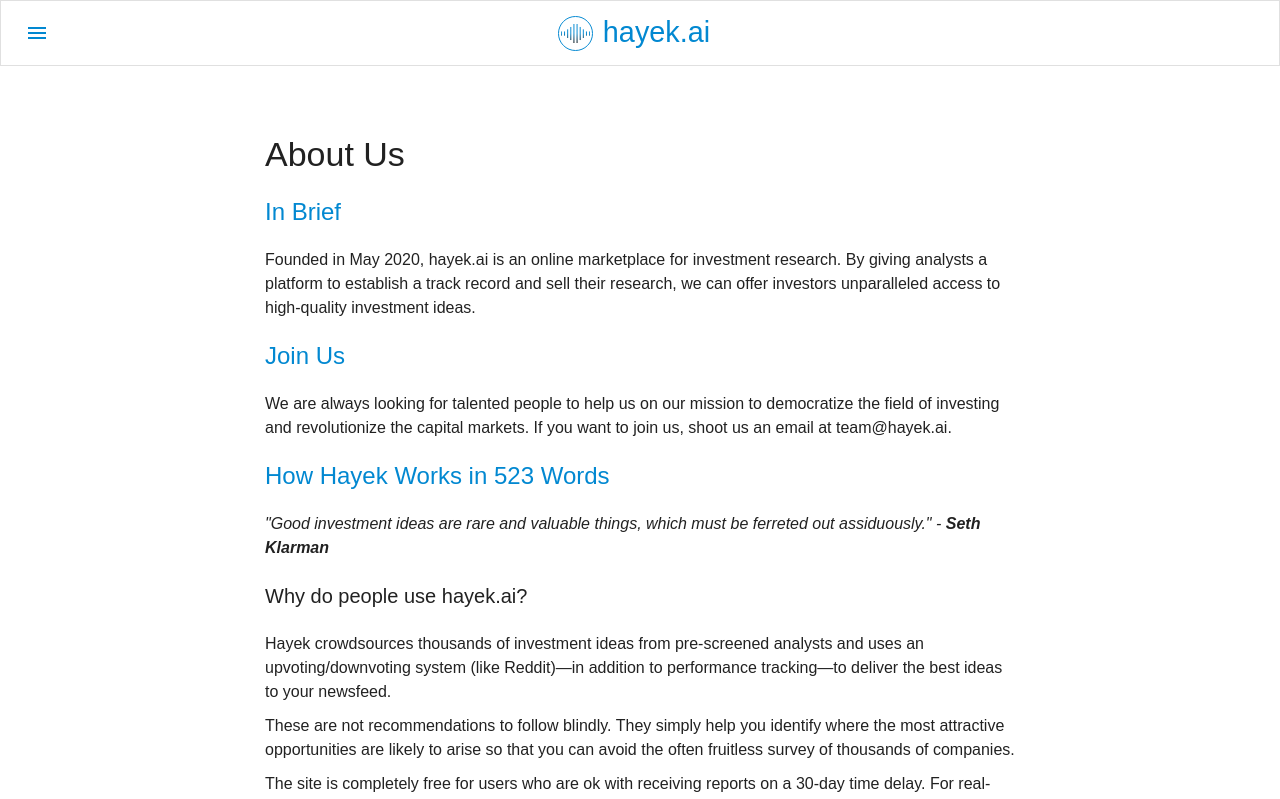
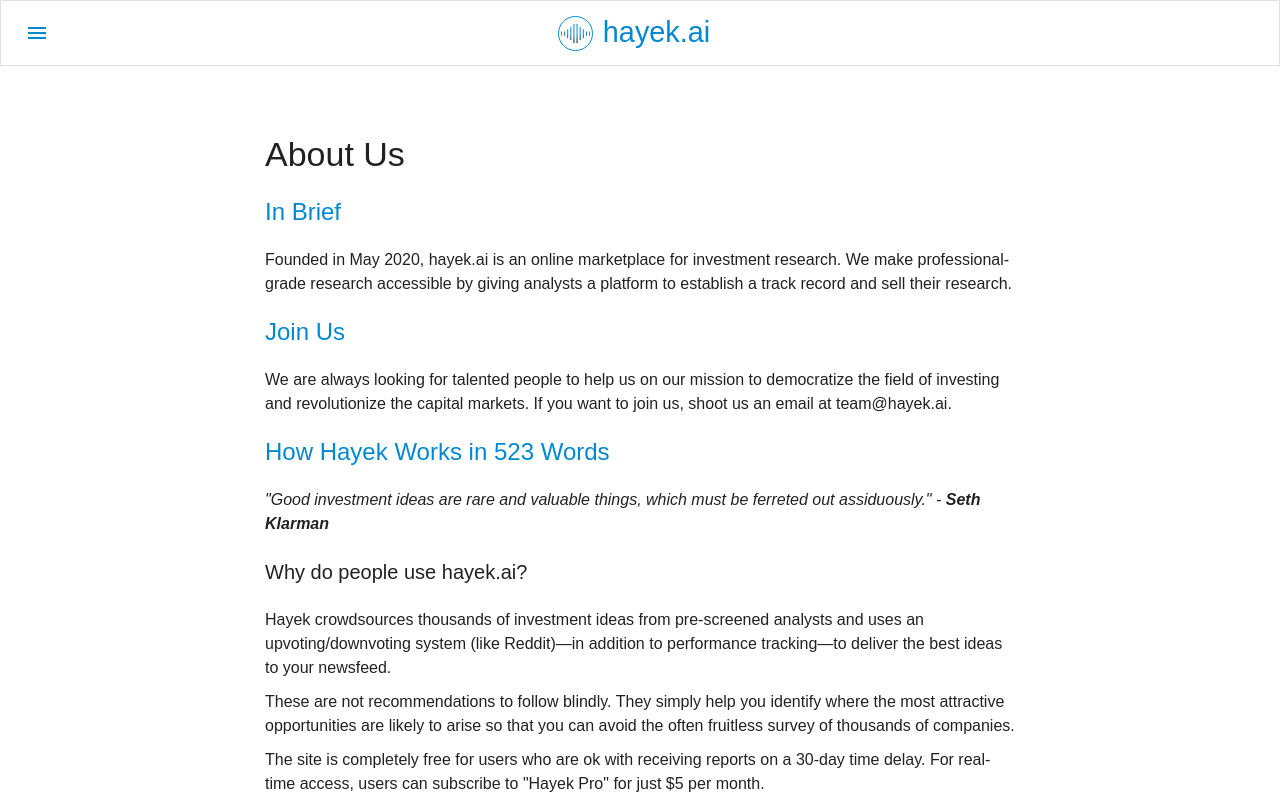
Before and after one commit to hayek-ai/frontend-react-app, a React (Create React App) app: page /about in a window 1280 px wide. Shown: the top 799 px of the page. Built offline with nearby package versions, Linux system fonts and the light colour scheme; no server answers; a web font is replaced by a local one.

Commit message:
minor change to about us page

```diff
--- a/src/pages/AboutUs.js
+++ b/src/pages/AboutUs.js
@@ -34,9 +34,8 @@ const AboutUs = (props) => {
       </Typography>
       <Typography variant="body1" className={classes.paragraph}>
         Founded in May 2020, hayek.ai is an online marketplace for investment
-        research. By giving analysts a platform to establish a track record and
-        sell their research, we can offer investors unparalleled access to
-        high-quality investment ideas.
+        research. We make professional-grade research accessible by giving
+        analysts a platform to establish a track record and sell their research.
       </Typography>
       <Typography variant="h5" color="primary" className={classes.heading}>
         Join Us
```
